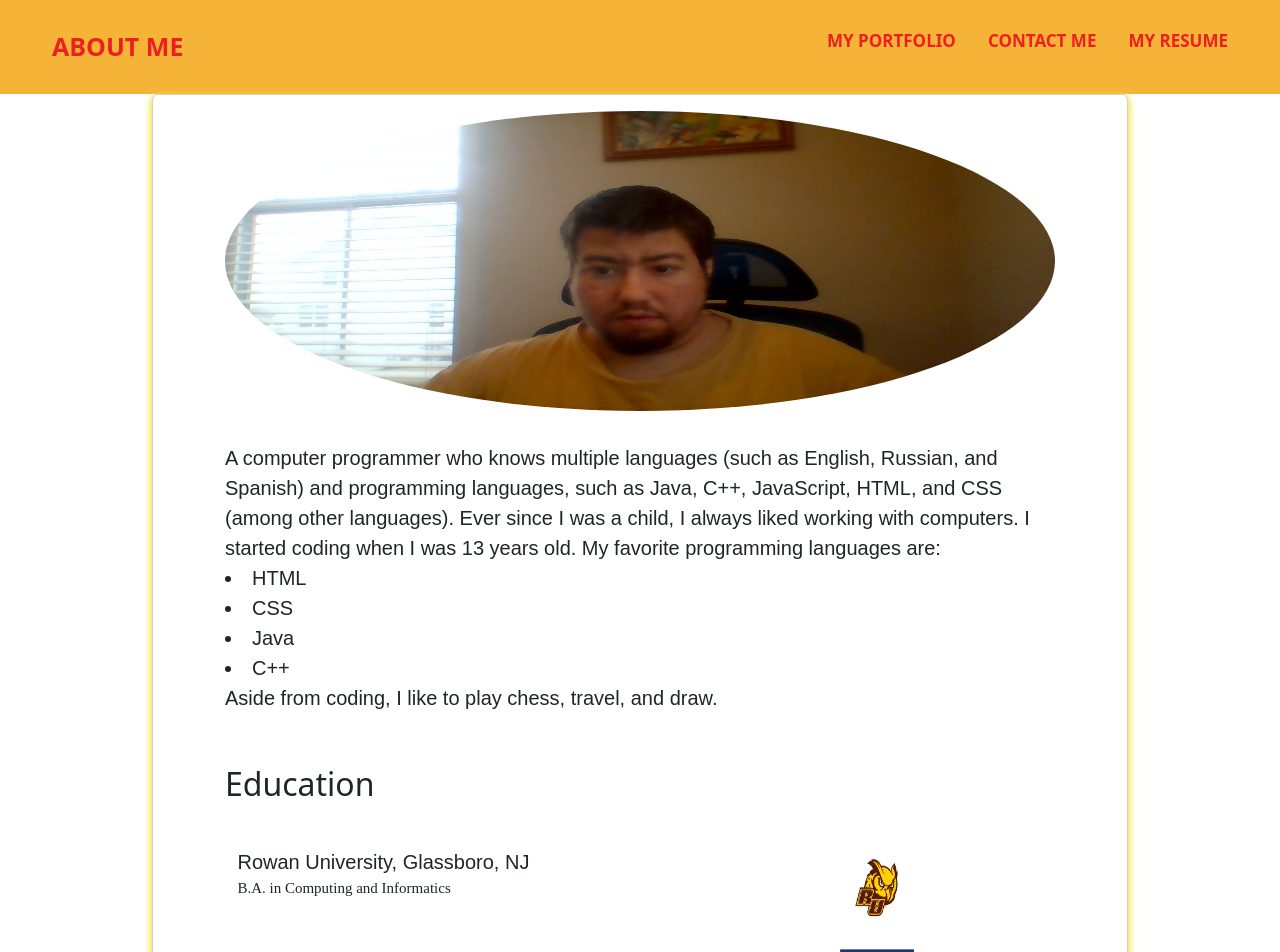
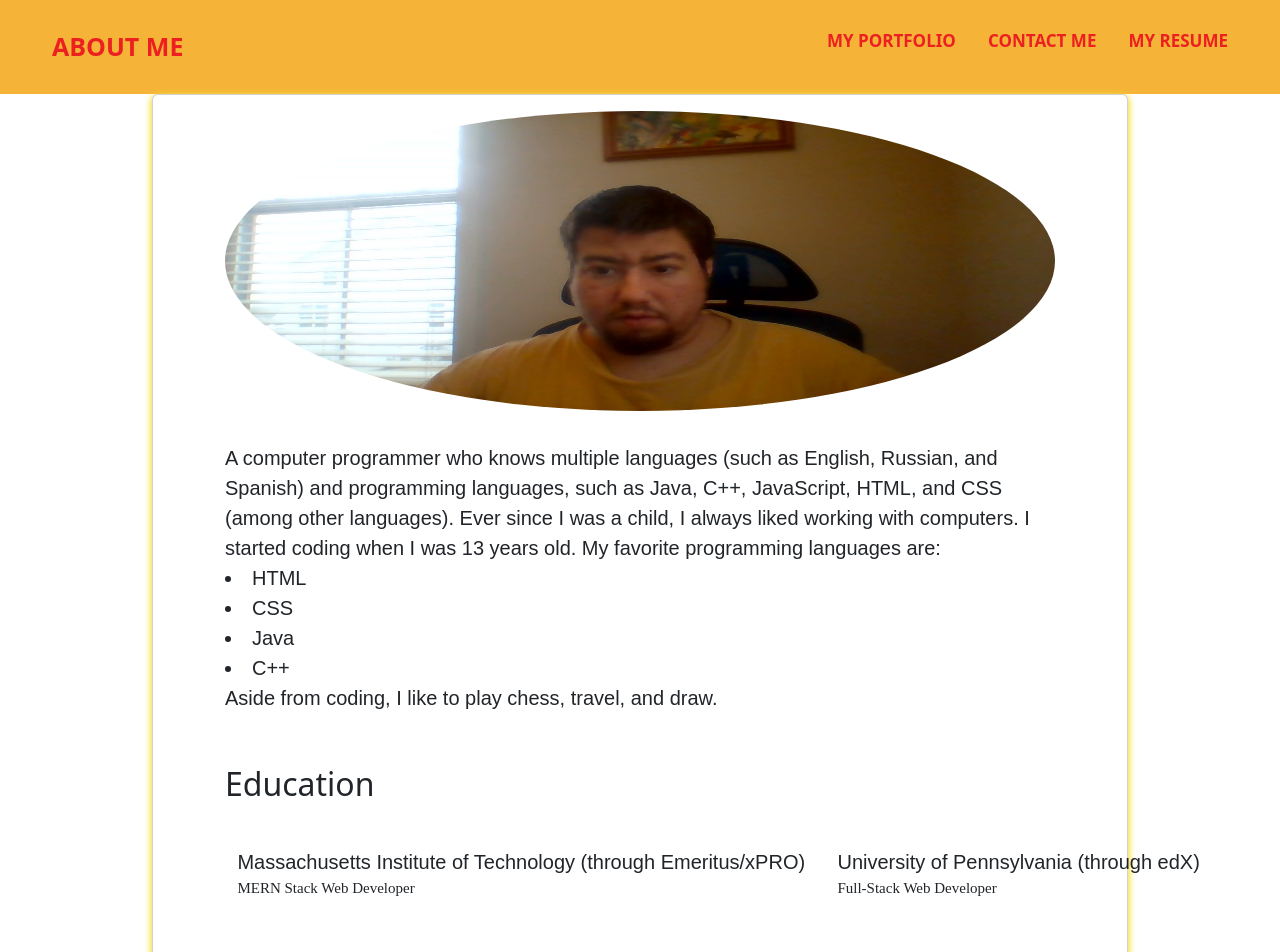
Before and after one commit to aegerev/my-portfolio, a React (Vite) app: page /about in a window 1280 px wide. Shown: the top 952 px of the page. Built offline with nearby package versions, Linux system fonts and the light colour scheme.

Commit message:
Updated about me with new bootcamp

```diff
--- a/src/pages/about-me.jsx
+++ b/src/pages/about-me.jsx
@@ -44,6 +44,18 @@ function aboutMe() {
                             <br />
 
                             <div className='grid-container-profile'>
+
+
+                            <div className="grid-item">
+                                    <div className='university'>Massachusetts Institute of Technology (through Emeritus/xPRO)</div>
+                                    <div className='concentration'>MERN Stack Web Developer</div>
+                                </div>
+
+                                <div className="grid-item">
+                                    <div className='university'>University of Pennsylvania (through edX)</div>
+                                    <div className='concentration'>Full-Stack Web Developer</div>
+                                </div>
+
                                 <div className='grid-item'>
                                     <div className='university'>Rowan University, Glassboro, NJ</div>
                                     <div className='concentration'>B.A. in Computing and Informatics</div>
@@ -62,10 +74,7 @@ function aboutMe() {
                                     <a href='https://www.camdencc.edu/' target='_blank'><img className='university-logo' src={TripleC} /></a>
                                 </div>
 
-                                <div className="grid-item">
-                                    <div className='university'>University of Pennsylvania (through edX)</div>
-                                    <div className='concentration'>Full-Stack Web Developer</div>
-                                </div>
+
 
                                 <div className="grid-item">
                                     <a href='https://bootcamp.sas.upenn.edu/' target='_blank'><img className='university-logo' src={UPennBootcamp} /></a>
```
